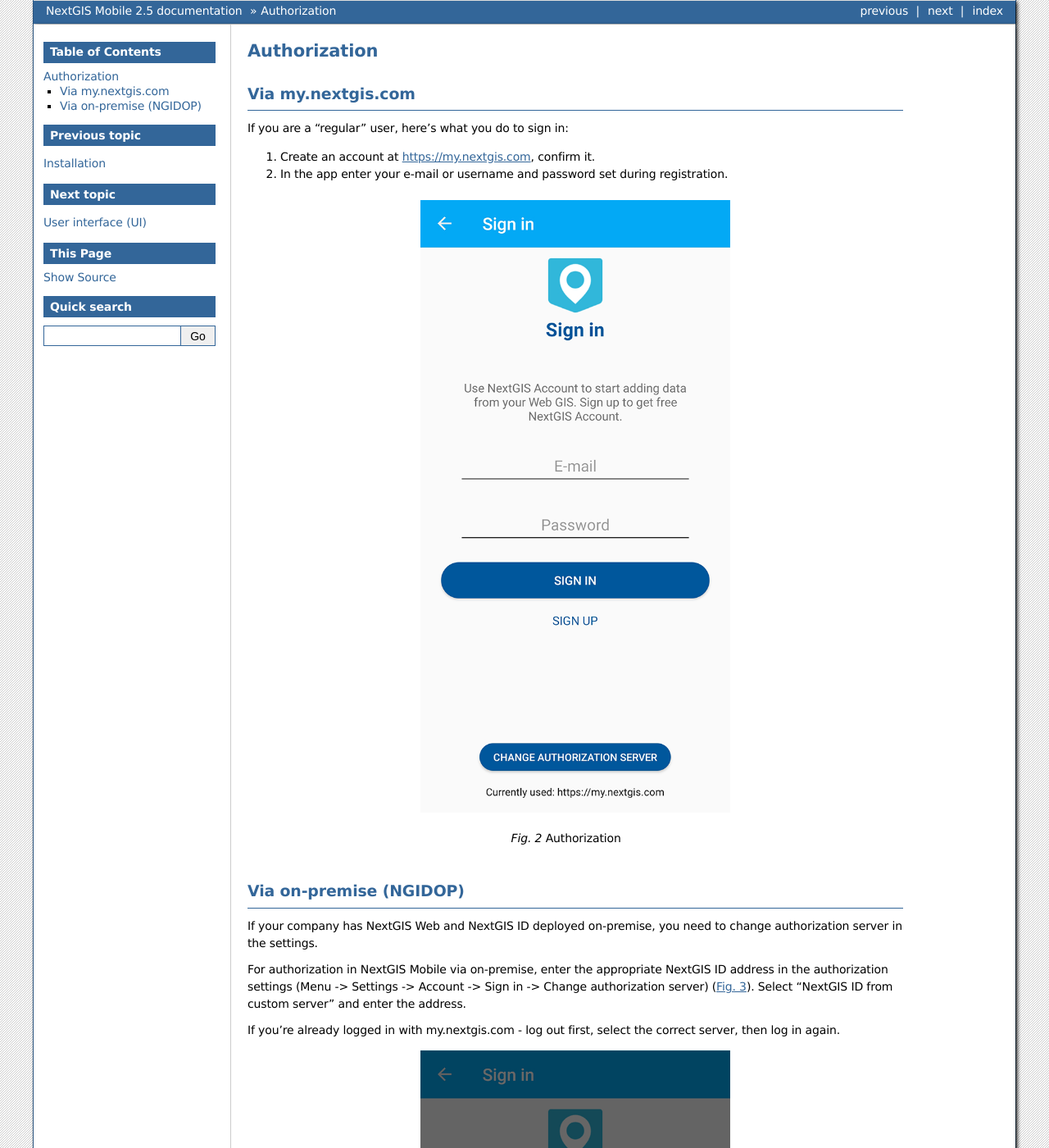
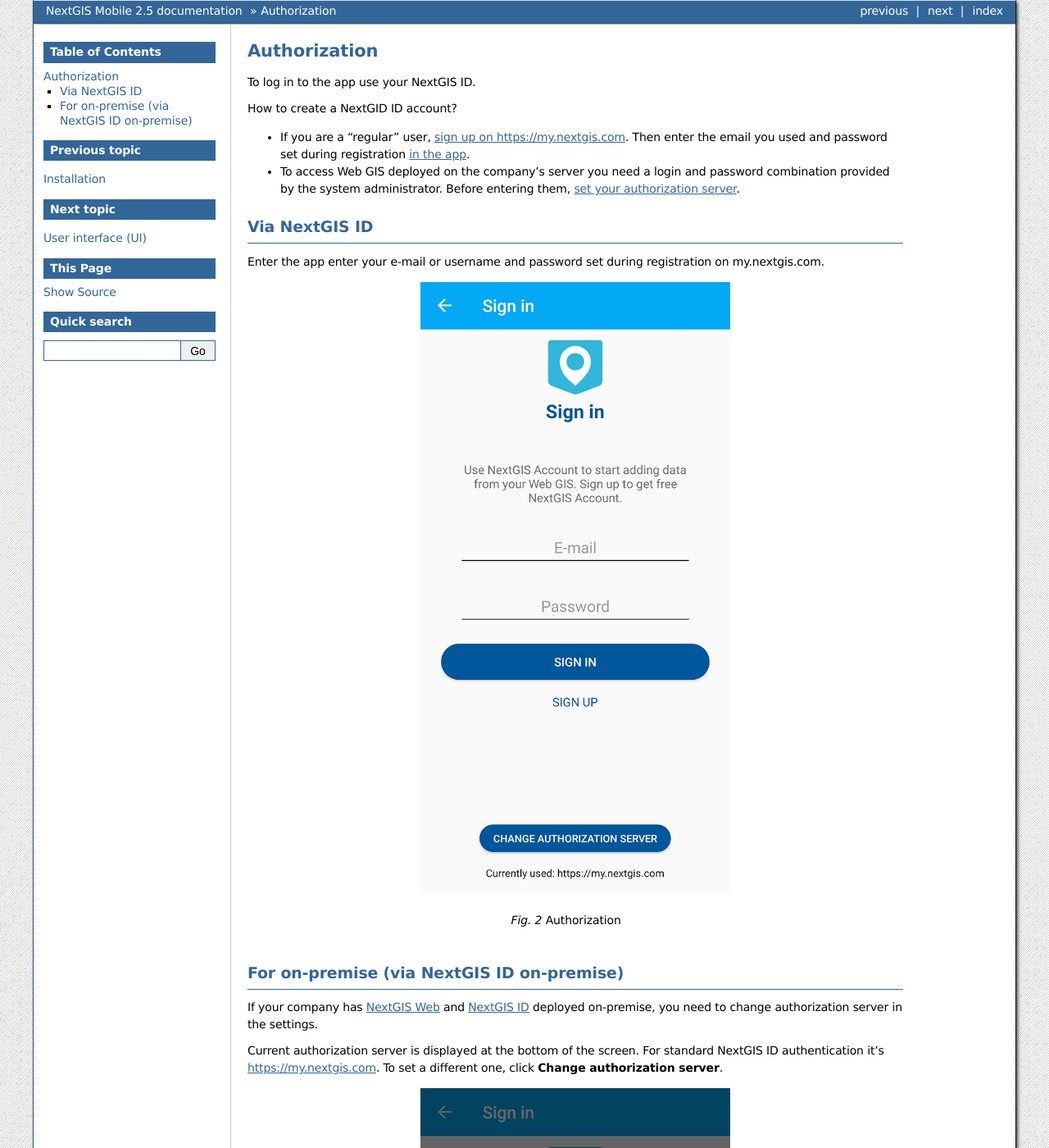
Before and after one commit to nextgis/docs_ngmobile, a Sphinx documentation site: the page built from source/auth.rst, in a window 1280 px wide and 1400 px high. Shown: the whole window at 82% size. Built offline with Sphinx 7.4.7, drawn with Linux system fonts in a browser that asks for light colours; formulas are drawn with MathJax 3; some of the changed text lies outside the part shown.

Commit message:
update auth.rst

```diff
--- a/source/auth.rst
+++ b/source/auth.rst
@@ -3,13 +3,19 @@
 Authorization
 =============
 
-Via my.nextgis.com
+To log in to the app use your NextGIS ID.
+
+How to create a NextGID ID account?
+
+* If you are a "regular" user, `sign up on https://my.nextgis.com <https://docs.nextgis.com/docs_ngcom/source/create.html#nextgis-id>`_. Then enter the email you used and password set during registration `in the app <https://docs.nextgis.com/docs_ngmobile/source/auth.html#auth-standard>`_.
+* To access Web GIS deployed on the company's server you need a login and password combination provided by the system administrator. Before entering them, `set your authorization server <https://docs.nextgis.com/docs_ngmobile/source/auth.html#auth-onprem>`_.
+
+.. _auth_standard:
+
+Via NextGIS ID
 -------------------
 
-If you are a "regular" user, here's what you do to sign in:
-
-1. Create an account at https://my.nextgis.com, confirm it.
-2. In the app enter your e-mail or username and password set during registration.
+Enter the app enter your e-mail or username and password set during registration on my.nextgis.com.
 
 .. figure:: _static/ngm_login_en.png
    :name: ngm_login_pic
@@ -18,15 +24,14 @@
 
    Authorization
 
+.. _auth_onprem:
 
-Via on-premise (NGIDOP)
------------------------
+For on-premise (via NextGIS ID on-premise)
+-------------------------------------------
 
-If your company has NextGIS Web and NextGIS ID deployed on-premise, you need to change authorization server in the settings.
+If your company has `NextGIS Web <https://docs.nextgis.com/docs_ngweb/source/ngw_op.html>`_ and `NextGIS ID <https://docs.nextgis.com/docs_ngid/source/ngidop.html>`_ deployed on-premise, you need to change authorization server in the settings.
 
-For authorization in NextGIS Mobile via on-premise, enter the appropriate NextGIS ID address in the authorization settings (Menu -> Settings -> Account -> Sign in -> Change authorization server) (:numref:`ngm_ngidop_en`). Select "NextGIS ID from custom server" and enter the address.
-
-If you're already logged in with my.nextgis.com - log out first, select the correct server, then log in again.
+Current authorization server is displayed at the bottom of the screen. For standard NextGIS ID authentication it's https://my.nextgis.com. To set a different one, click **Change authorization server**.
 
 .. figure:: _static/ngm_ngidop_en_3.png
    :name: ngm_ngidop_en
@@ -34,3 +39,11 @@
    :width: 10cm
 
    Adding your own authorization server in NextGIS Mobile
+
+A pop-up window appears. Switch to **NextGIS ID from custom server**, then enter the URL provided by the administrator. Click **OK** to complete.
+
+Now at the bottom of the screen you'll see your company's authorization server.
+
+Enter login and password provided by the administrator to log in to the app.
+
+.. note:: If you're already logged in with cloud NextGIS ID, log out first, select the correct server, then log in again.
```
